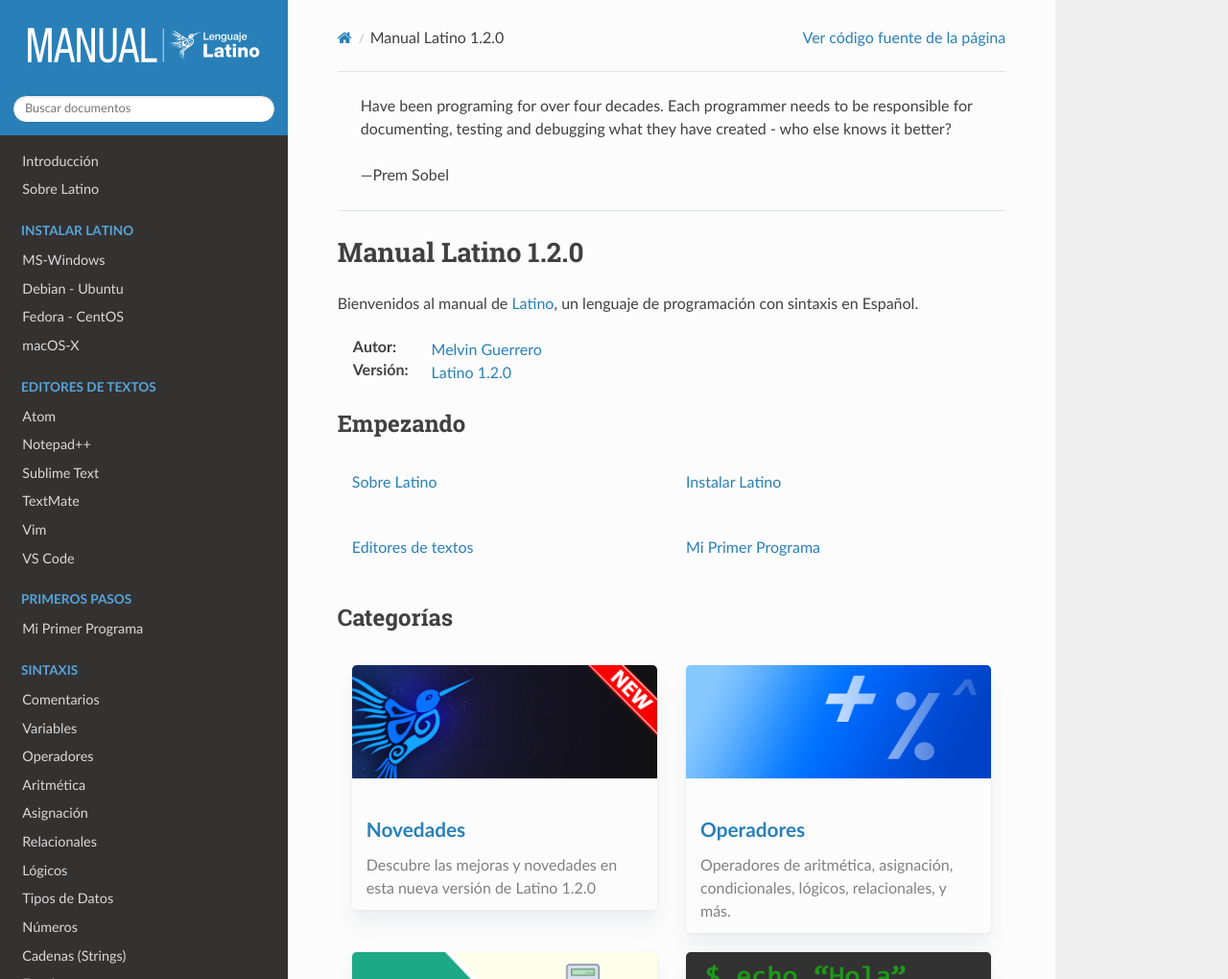
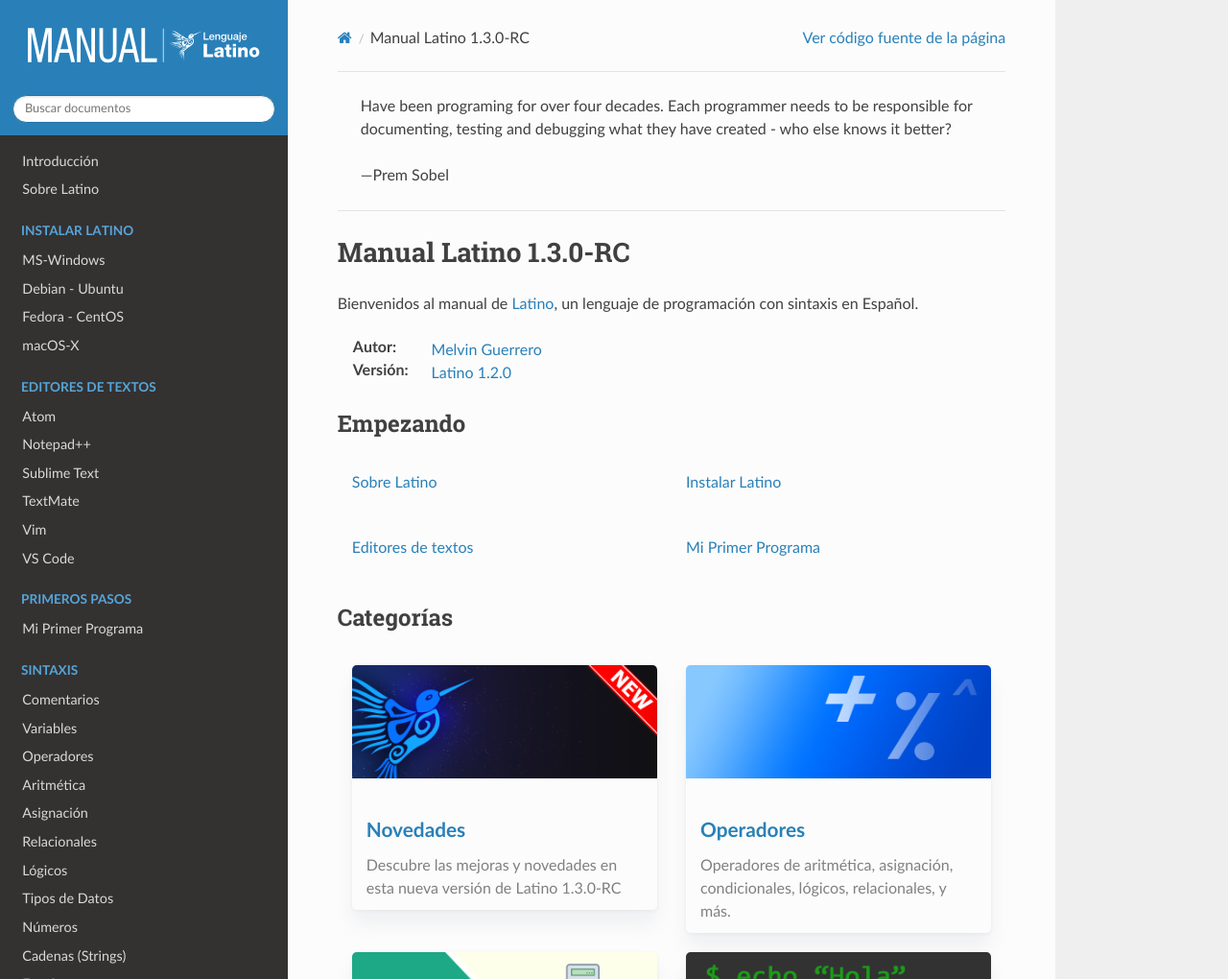
Before and after one commit to LatinoDocs/Manual-Latino, a Sphinx documentation site: the page built from docs/index.rst, in a window 1280 px wide and 1400 px high. Shown: the top 1020 px of the window at 96% size. Built offline with Sphinx 7.4.7 and the Read the Docs theme 2.0.0, drawn with Linux system fonts in a browser that asks for light colours; comment, search, counter and statistics services are not loaded.

Commit message:
Actualización de versión

```diff
--- a/docs/conf.py
+++ b/docs/conf.py
@@ -23,7 +23,7 @@
 author = 'Melvin Guerrero'
 
 # The full version, including alpha/beta/rc tags
-latino_version = '1.2.0'
+latino_version = '1.3.0-RC'
 
 
 # -- General configuration ---------------------------------------------------
```
